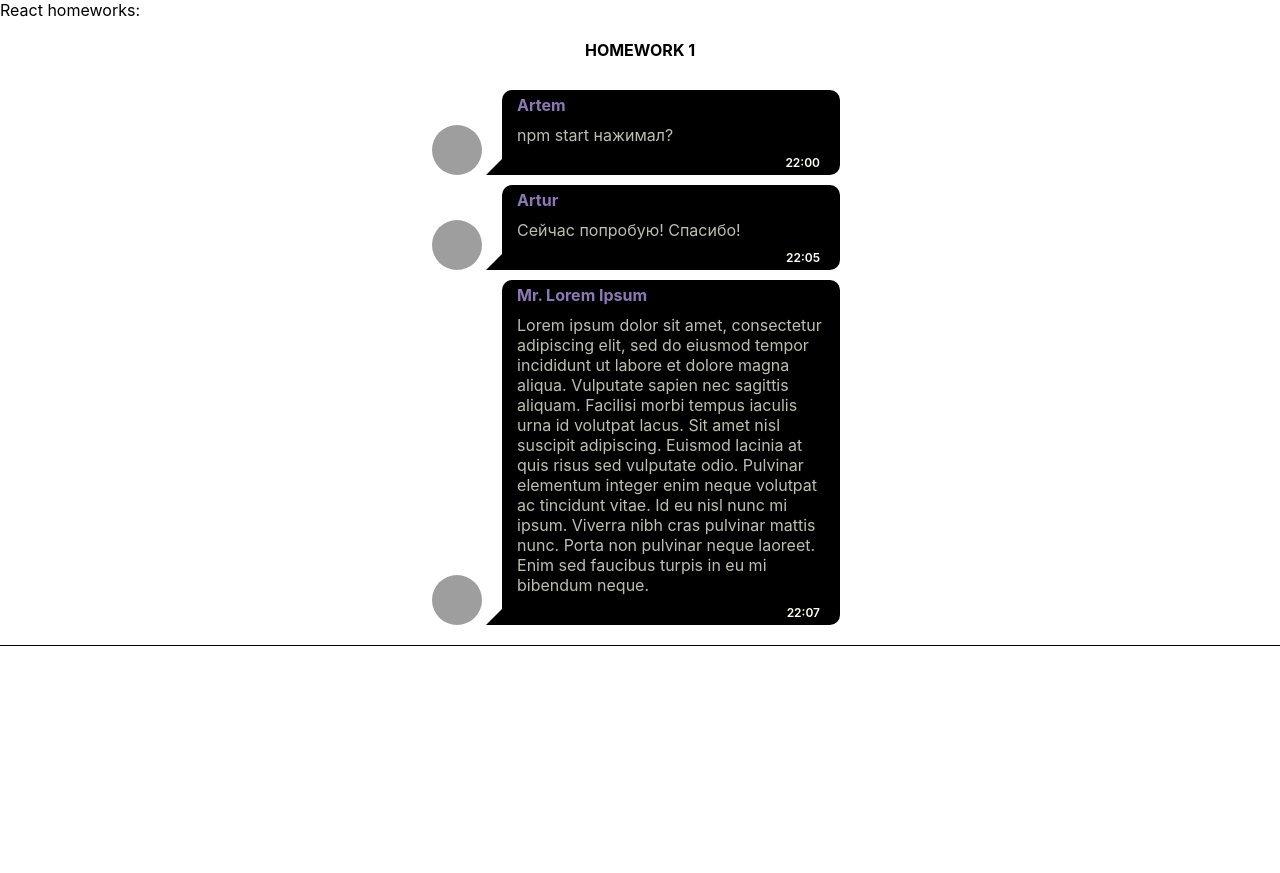
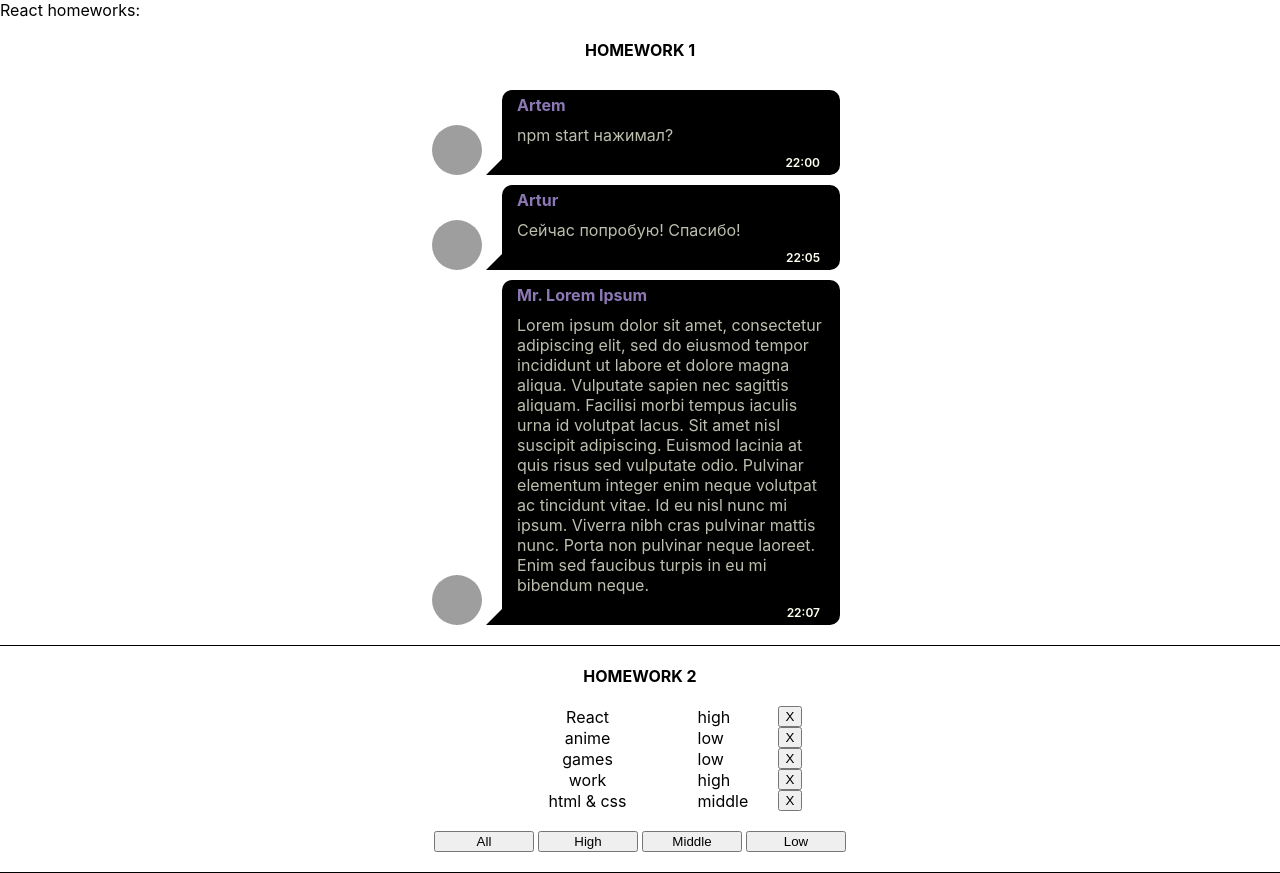
Before and after one commit to ns0ff/homeworks, a React (Create React App) app: page / in a window 1280 px wide. Before the commit the page ends 800 px from the top, so only its background shows below. Built offline with nearby package versions, Linux system fonts and the light colour scheme; grey boxes are pictures that could not be loaded.

Commit message:
homework 2 is completed

```diff
--- a/src/p1-main/m1-ui/u1-app/App.tsx
+++ b/src/p1-main/m1-ui/u1-app/App.tsx
@@ -1,17 +1,17 @@
 import React from 'react'
 import s from './App.module.css'
 import HW1 from '../../../p2-homeworks/h1/HW1'
+import HW2 from "../../../p2-homeworks/h2/HW2";
 
 function App() {
     return (
         <div className={s.App}>
             <div>React homeworks:</div>
             <HW1/>
-            {/*<HW2/>*/}
+            <HW2/>
             {/*<HW3/>*/}
             {/*<HW4/>*/}
             {/*<HW5/>*/}
-
         </div>
     )
 }
--- a/src/p2-homeworks/h1/Message.module.css
+++ b/src/p2-homeworks/h1/Message.module.css
@@ -10,7 +10,6 @@
     height: auto;
     width: 400px;
     display: flex;
-    /*align-items: center;*/
     margin-top: 10px;
 }
 
@@ -21,16 +20,14 @@
     display: flex;
     flex-direction: column;
     align-items: flex-end;
-    /*bottom: 0;*/
-    /*transform: translateX(60%);*/
 }
 
 .img {
     position: absolute;
+    /*object-fit: cover;*/
     width: 50px;
     height: 50px;
     border-radius: 50%;
-    /*margin-bottom: 2px;*/
     bottom: 0;
 }
 
@@ -61,7 +58,6 @@
 }
 
 .message_body {
-    /*width: 400px;*/
     display: flex;
     flex-direction: column;
     width: 100%;
--- a/src/p2-homeworks/h2/Affair.tsx
+++ b/src/p2-homeworks/h2/Affair.tsx
@@ -1,19 +1,25 @@
 import React from 'react'
+import {AffairType} from "./HW2";
+import styles from './Affairs.module.css'
 
 type AffairPropsType = {
     // key не нужно типизировать
-    affair: any // need to fix any
-    deleteAffairCallback: any // need to fix any
+    affair: AffairType // any fixed
+    deleteAffairCallback: (id: number) => void // any fixed
 }
 
 function Affair(props: AffairPropsType) {
-    const deleteCallback = () => {}// need to fix
+    const deleteCallback = (id: number) => {
+        props.deleteAffairCallback(props.affair._id)
+    }// fixed
 
     return (
         <div>
-            // show some text
-
-            <button onClick={deleteCallback}>X</button>
+            <div className={styles.affairContainer}>
+                <div className={styles.affairName}> {props.affair.name} </div>
+                <div className={styles.affairPriority}>{props.affair.priority}</div>
+                <button onClick={() => deleteCallback(props.affair._id)}>X</button>
+            </div>
         </div>
     )
 }
--- a/src/p2-homeworks/h2/Affairs.module.css
+++ b/src/p2-homeworks/h2/Affairs.module.css
@@ -1,3 +1,24 @@
-.someClass {
+.affairContainer {
+    display: flex;
+    align-items: center;
+    justify-content: center;
+}
 
+.affairName {
+    width: 220px;
+    text-align: center;
 }
+.affairPriority {
+    width: 80px;
+}
+
+.btnContainer{
+    margin-top: 20px;
+    display: flex;
+    justify-content: center;
+}
+
+.btn {
+    width: 100px;
+    margin: 0 2px;
+}
--- a/src/p2-homeworks/h2/Affairs.tsx
+++ b/src/p2-homeworks/h2/Affairs.tsx
@@ -1,38 +1,35 @@
 import React from 'react'
 import Affair from './Affair'
-import {AffairType} from './HW2'
+import {AffairType, FilterType} from './HW2'
+import s from './Affairs.module.css'
 
-type AffairsPropsType = { // need to fix any
-    data: any
-    setFilter: any
-    deleteAffairCallback: any
+type AffairsPropsType = { // any fixed
+    filteredAffairs: Array<AffairType>
+    setFilter: (value: FilterType) => void
+    deleteAffairCallback: (_id: number) => void
 }
 
 function Affairs(props: AffairsPropsType) {
-    const mappedAffairs = props.data.map((a: AffairType) => (
-        <Affair // should work
-            key={a._id} // кеи ОБЯЗАТЕЛЬНЫ в 99% - так что лучше их писать всегда при создании компонент в мапе
-            affair={a}
-            deleteAffairCallback={props.deleteAffairCallback}
-        />
-    ))
 
-    const setAll = () => {} // need to fix
-    const setHigh = () => {}
-    const setMiddle = () => {}
-    const setLow = () => {}
+    const setAll = () => {props.setFilter('all')}
+    const setHigh = () => {props.setFilter('high')}
+    const setMiddle = () => {props.setFilter('middle')}
+    const setLow = () => {props.setFilter('low')}
 
     return (
         <div>
+            <div>{props.filteredAffairs.map((a: AffairType) => (
+                <Affair key={a._id} affair={a} deleteAffairCallback={props.deleteAffairCallback}/>))}
+            </div>
 
-            {mappedAffairs}
-
-            <button onClick={setAll}>All</button>
-            <button onClick={setHigh}>High</button>
-            <button onClick={setMiddle}>Middle</button>
-            <button onClick={setLow}>Low</button>
+            <div className={s.btnContainer}>
+                <button onClick={setAll} className={s.btn}>All</button>
+                <button onClick={setHigh} className={s.btn}>High</button>
+                <button onClick={setMiddle} className={s.btn}>Middle</button>
+                <button onClick={setLow} className={s.btn}>Low</button>
+            </div>
         </div>
-    )
+    );
 }
 
 export default Affairs
--- a/src/p2-homeworks/h2/HW2.tsx
+++ b/src/p2-homeworks/h2/HW2.tsx
@@ -1,13 +1,18 @@
 import React, {useState} from 'react'
 import Affairs from './Affairs'
+import style from "../../p1-main/m1-ui/u1-app/homework.module.css";
 
 // types
-export type AffairPriorityType = any // need to fix any
-export type AffairType = any // need to fix any
+export type AffairPriorityType = 'high' | 'middle' | 'low' // any fixed
+export type AffairType = {
+    _id: number
+    name: string
+    priority: AffairPriorityType
+    } // any fixed
 export type FilterType = 'all' | AffairPriorityType
 
 // constants
-const defaultAffairs: any = [ // need to fix any
+const defaultAffairs: Array<AffairType> = [ // any fixed
     {_id: 1, name: 'React', priority: 'high'},
     {_id: 2, name: 'anime', priority: 'low'},
     {_id: 3, name: 'games', priority: 'low'},
@@ -16,37 +21,38 @@ const defaultAffairs: any = [ // need to fix any
 ]
 
 // pure helper functions
-export const filterAffairs = (affairs: any, filter: any): any => { // need to fix any
+export const filterAffairs = (affairs: Array<AffairType>, filter: FilterType): Array<AffairType> => { // any fixed
     if (filter === 'all') return affairs
-    else return // need to fix
+    if (filter === 'high') return affairs.filter(a => a.priority === 'high')
+    if (filter === 'middle') return affairs.filter(a => a.priority === 'middle')
+    if (filter === 'low') return affairs.filter(a => a.priority === 'low')
+    else return affairs // fixed
 }
-export const deleteAffair = (affairs: any, _id: any): any => { // need to fix any
-    return // need to fix
+export const deleteAffair = (affairs: Array<AffairType>, _id: number): Array<AffairType> => { // any fixed
+    return affairs.filter(a => a._id !== _id)// fixed
 }
 
 function HW2() {
-    const [affairs, setAffairs] = useState<any>(defaultAffairs) // need to fix any
+    const [affairs, setAffairs] = useState<Array<AffairType>>(defaultAffairs) // any fixed
     const [filter, setFilter] = useState<FilterType>('all')
 
     const filteredAffairs = filterAffairs(affairs, filter)
-    const deleteAffairCallback = (_id: any) => setAffairs(deleteAffair(affairs, _id)) // need to fix any
+    const deleteAffairCallback = (_id: number) => setAffairs(deleteAffair(affairs, _id)) // any fixed
 
     return (
-        <div>
-            <hr/>
-            homeworks 2
+        <div className={style.homeworkContainer}>
+            <span className={style.homeworkTitle}>Homework 2</span>
 
-            {/*should work (должно работать)*/}
             <Affairs
-                data={filteredAffairs}
+                filteredAffairs={filteredAffairs}
                 setFilter={setFilter}
                 deleteAffairCallback={deleteAffairCallback}
             />
 
-            <hr/>
+            {/*<hr/>*/}
             {/*для личного творчества, могу проверить*/}
             {/*<AlternativeAffairs/>*/}
-            <hr/>
+            {/*<hr/>*/}
         </div>
     )
 }
```
